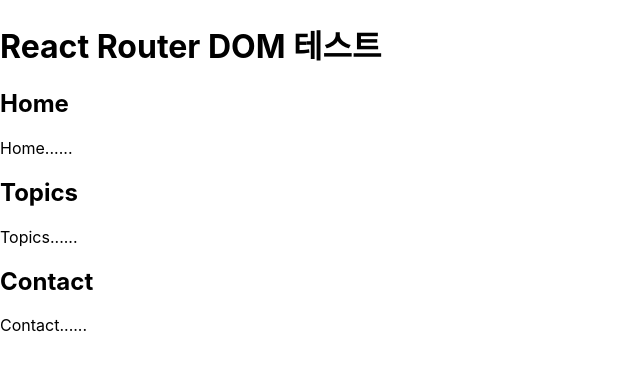
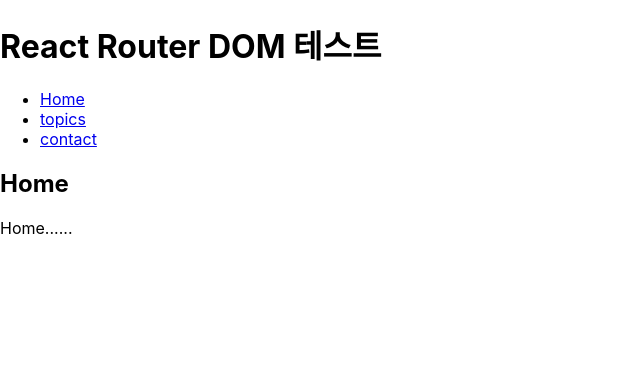
Before and after one commit to kjr04205/WEB-Function-Prototype, a React (Create React App) app: page / in a window 1280 px wide. Shown: the top 370 px of the page, without its empty margins (0-640 px from the left). Built offline with nearby package versions, Linux system fonts and the light colour scheme.

Commit message:
Router 이슈 테스트 및 해결

```diff
--- a/src/App.js
+++ b/src/App.js
@@ -1,17 +1,28 @@
 import logo from './logo.svg';
 import './App.css';
-import { Link } from 'react-router-dom';
+import { BrowserRouter as Router, Switch, Routes, Route, Link } from "react-router-dom";
 function App() {
   return (
     <div>
       <h1>React Router DOM 테스트</h1>
-      <Home></Home>
-      <Topics></Topics>
-      <Contact></Contact>
+      <ul>
+        <li><a href="/">Home</a></li>
+        <li><a href="/topics">topics</a></li>
+        <li><a href="/contact">contact</a></li>
+      </ul>
+      <Router>
+
+        <Routes>
+          <Route path="/" element={<Home></Home>}></Route>
+          <Route path="/topics" element={<Topics></Topics>}></Route>
+          <Route path="/contact" element={<Contact></Contact>}></Route>
+        </Routes>
+      </Router>
     </div>
+
   );
 }
-function Home(){
+function Home() {
   return (
     <div>
       <h2>Home</h2>
@@ -19,7 +30,7 @@ function Home(){
     </div>
   )
 }
-function Topics(){
+function Topics() {
   return (
     <div>
       <h2>Topics</h2>
@@ -27,7 +38,7 @@ function Topics(){
     </div>
   )
 }
-function Contact(){
+function Contact() {
   return (
     <div>
       <h2>Contact</h2>
@@ -35,13 +46,5 @@ function Contact(){
     </div>
   )
 }
-function Contact2(){
-  return (
-    <div>
-      <h2>ContactTest</h2>
-      <p>ContactTest......</p>
-    </div>
-  )
-}
 
 export default App;
```
